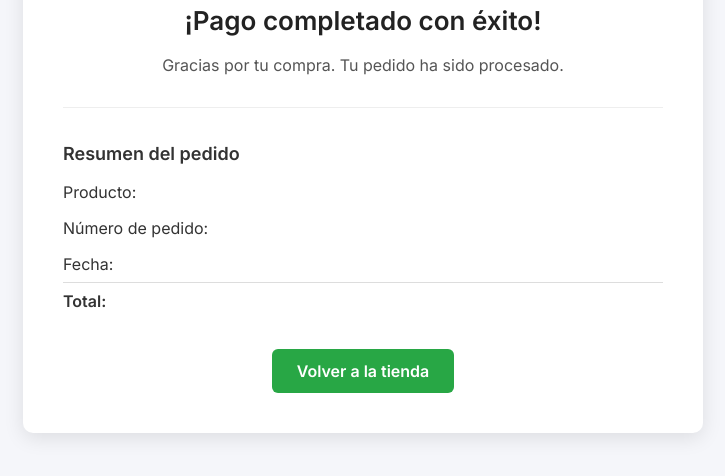
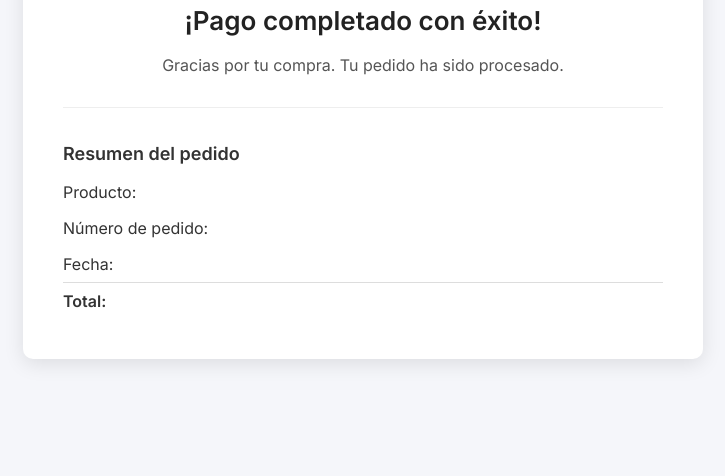
Before and after one commit to Adriangln11/payments_middleware, a website: page src/public/completed.html in a window 1280 px wide. Shown: the part 210-686 px from the top of the page, without its empty margins (277-1002 px from the left). Drawn offline with Linux system fonts and the light colour scheme.

Commit message:
Elimina boton de prueba.

```diff
--- a/src/public/completed.html
+++ b/src/public/completed.html
@@ -121,7 +121,6 @@
       </table>
     </div>
 
-    <a href="/" class="btn">Volver a la tienda</a>
   </div>
 
   <script src="/completed.js"></script>
```
